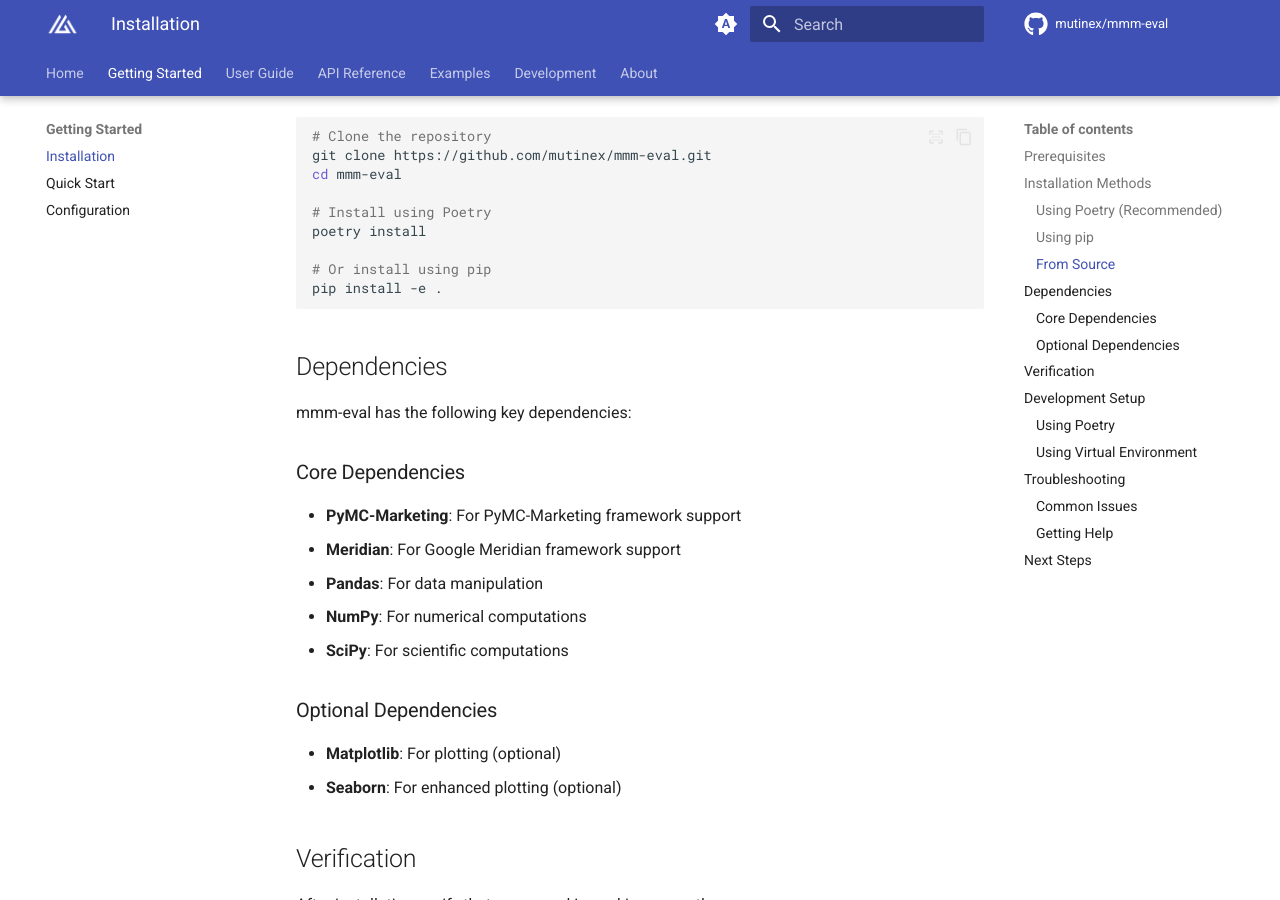
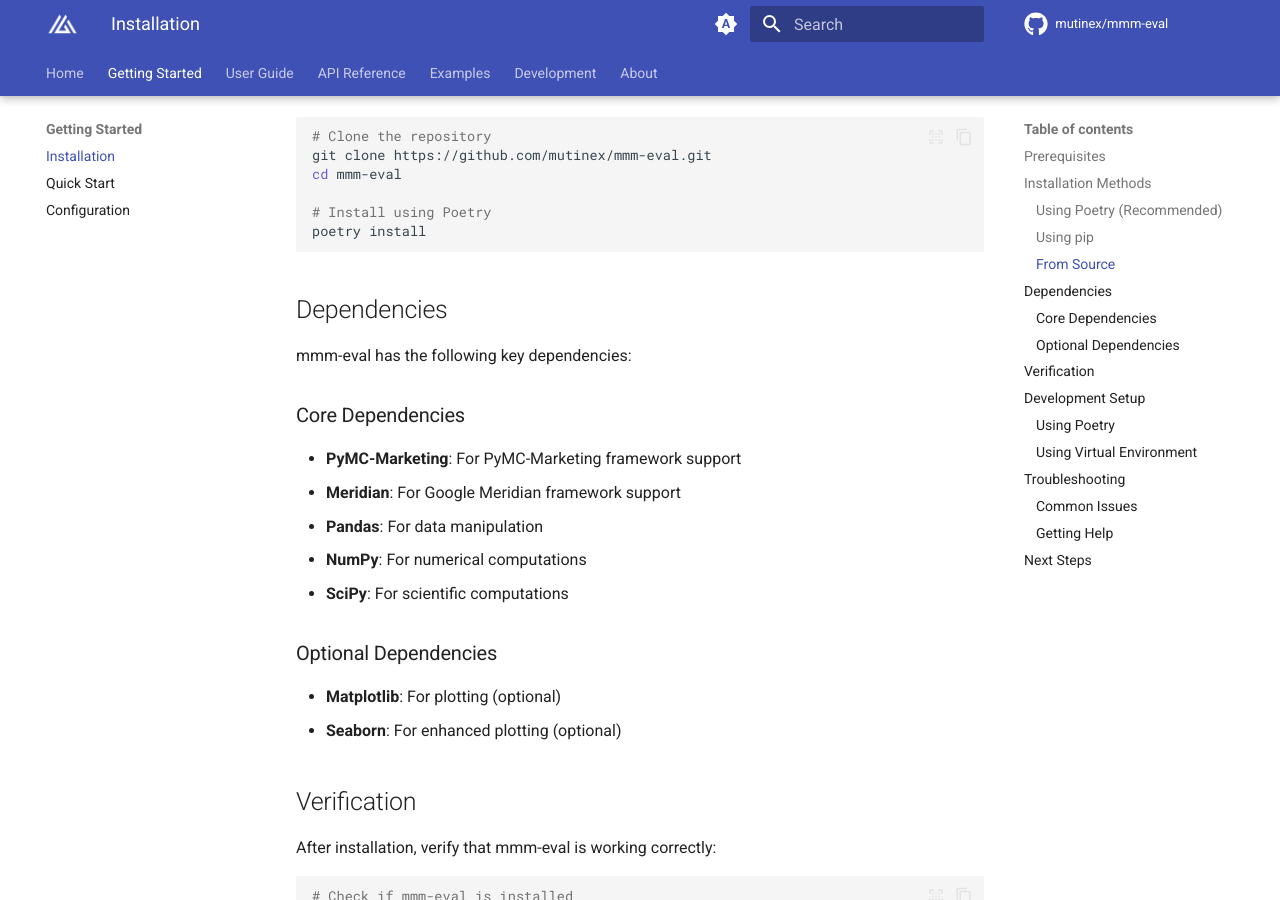
Before and after one commit to mutinex/mmm-eval, an MkDocs documentation site: the page built from docs/getting-started/installation.md, in a window 1280 px wide and 900 px high, scrolled down 744 px. Built offline with MkDocs 1.6.1 and Material for MkDocs 9.7.7, drawn with Linux system fonts in a browser that asks for light colours; comment, search, counter and statistics services are not loaded; the version menu is left out.

Commit message:
fix: installation updates

````diff
--- a/docs/getting-started/installation.md
+++ b/docs/getting-started/installation.md
@@ -36,9 +36,6 @@
 
 # Install using Poetry
 poetry install
-
-# Or install using pip
-pip install -e .
 ```
 
 ## Dependencies
````
Also changed, not shown: README.md (+1 -1 lines).
